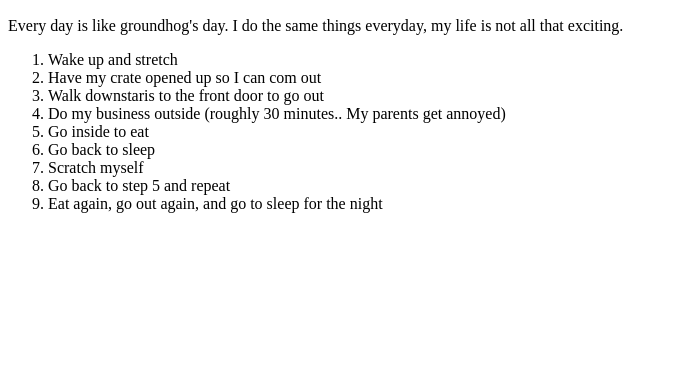
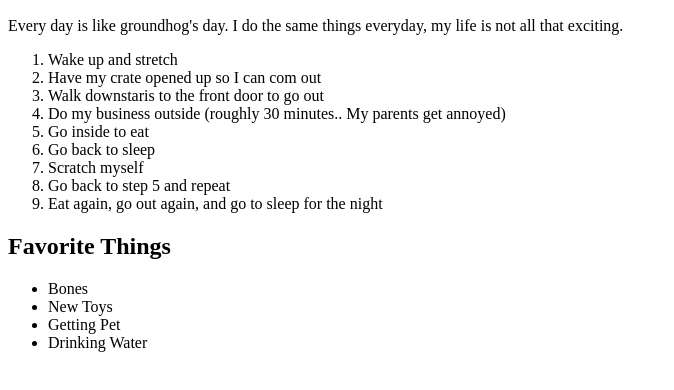
Before and after one commit to Denlow/Travel-Website, a plain HTML site: page pet-blog.html in a window 1280 px wide. Shown: the part 110-500 px from the top of the page, without its empty margins (0-674 px from the left). Drawn offline with Linux system fonts and the light colour scheme.

Commit message:
Added favorite things.

```diff
--- a/pet-blog.html
+++ b/pet-blog.html
@@ -18,7 +18,12 @@
       <li>Go back to step 5 and repeat</li>
       <li>Eat again, go out again, and go to sleep for the night</li>
     </ol>
-
-
+    <h2>Favorite Things</h2>
+    <ul>
+      <li>Bones</li>
+      <li>New Toys</li>
+      <li>Getting Pet</li>
+      <li>Drinking Water</li>
+    </ul>
   </body>
 </html>
```
